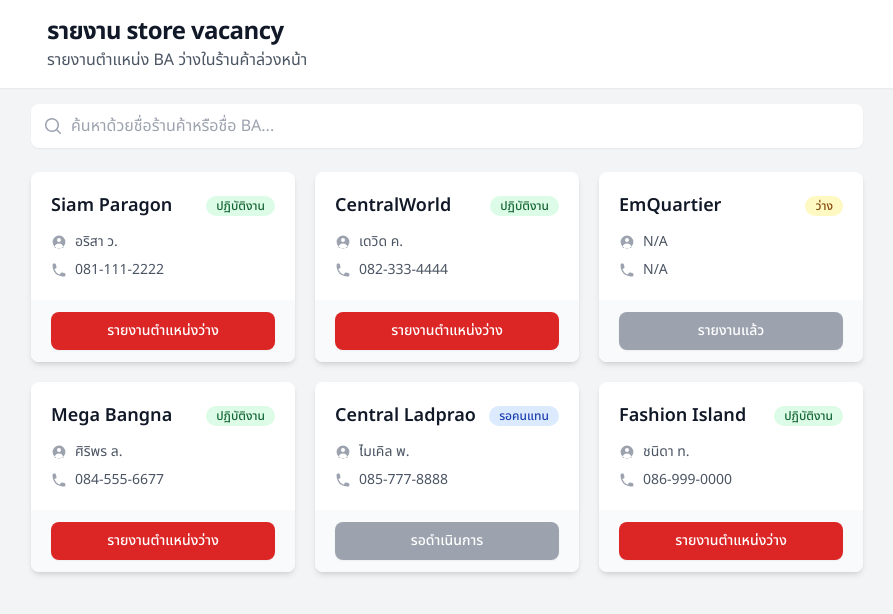
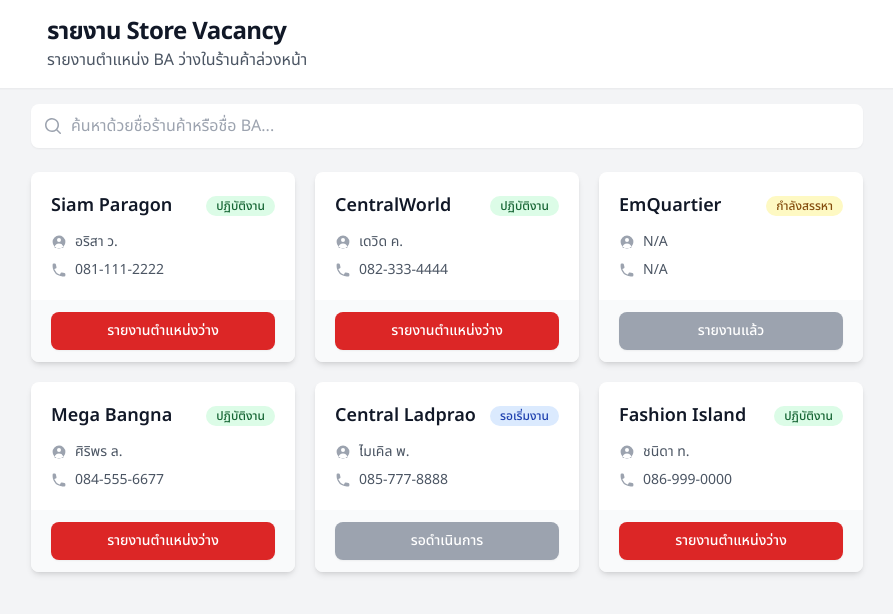
Before and after one commit to whlexecution-source/Vacanreport, a plain HTML site: page index.html in a window 1280 px wide. Shown: the whole page, without its empty margins (193-1086 px from the left). Drawn offline with nearby package versions, Linux system fonts and the light colour scheme.

Commit message:
Update index.html

```diff
--- a/index.html
+++ b/index.html
@@ -34,7 +34,7 @@
                 <img class="h-10 w-auto" src="YOUR_LOGO_URL_HERE" alt="โลโก้บริษัท" onerror="this.alt='Logo'; this.style.display='none';">
             </div>
             <div class="flex-grow ml-4">
-                <h1 class="text-2xl font-bold tracking-tight text-gray-900">รายงาน store vacancy</h1>
+                <h1 class="text-2xl font-bold tracking-tight text-gray-900">รายงาน Store Vacancy</h1>
                 <p class="text-gray-600">รายงานตำแหน่ง BA ว่างในร้านค้าล่วงหน้า</p>
             </div>
         </div>
@@ -302,14 +302,14 @@
                     break;
                 case 'Vacant':
                     statusColor = 'bg-yellow-100 text-yellow-800';
-                    statusText = 'ว่าง';
+                    statusText = 'กำลังสรรหา';
                     reportBtnDisabled = true;
                     reportBtnText = "รายงานแล้ว";
                     reportBtnColor = "bg-gray-400 cursor-not-allowed";
                     break;
                 case 'Pending':
                     statusColor = 'bg-blue-100 text-blue-800';
-                    statusText = 'รอคนแทน';
+                    statusText = 'รอเริ่มงาน';
                     reportBtnDisabled = true;
                     reportBtnText = "รอดำเนินการ";
                     reportBtnColor = "bg-gray-400 cursor-not-allowed";
```
